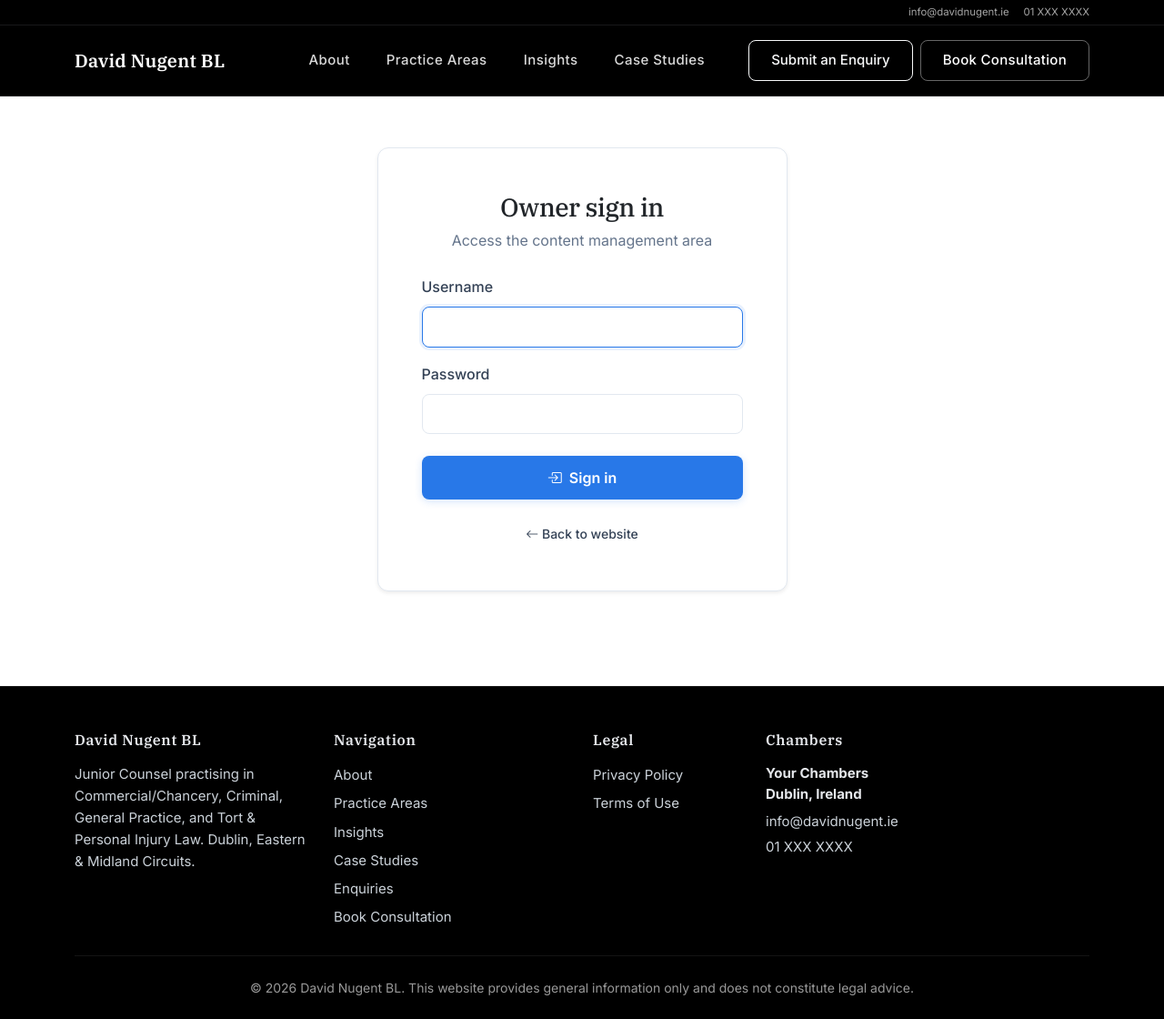
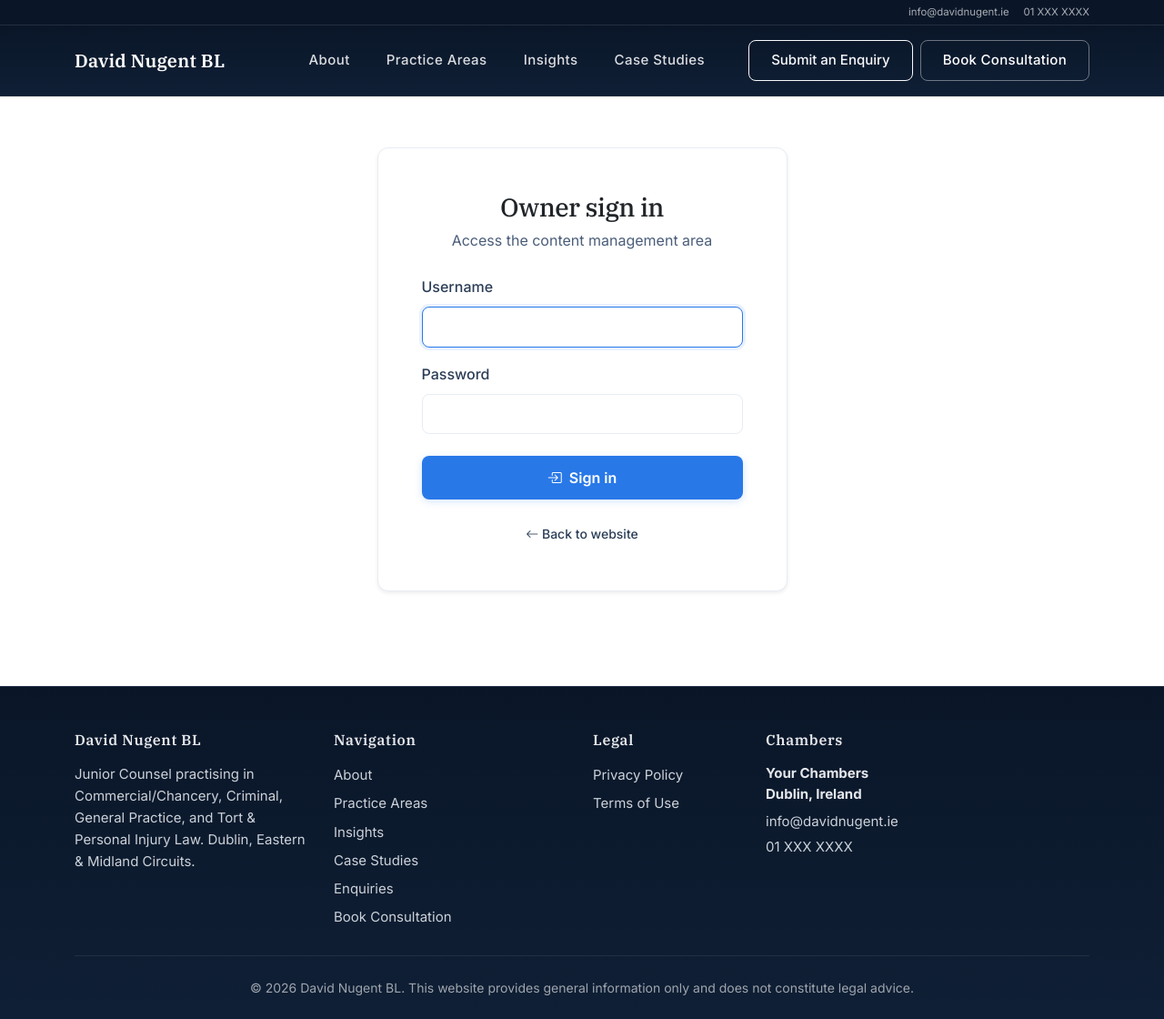
Before and after one commit to danieldeez/david-nugent-site, a Django app: page /site-access-dk2847/?next=/owner/site-pages/ in a window 1280 px wide. Shown: the whole page at 91% size. Run offline with Django 5.2, Linux system fonts and the light colour scheme.

Commit message:
Restore David Nugent brand colors and disable assistant
This commit restores the original David Nugent navy/blue color scheme
that was overwritten by the template's black/white/amber palette.

Color Scheme Restored:
- Brand primary: #0a1628 (deep navy) - was #000000 (black)
- Brand accent: #2878e8 (blue) - was #ffffff (white)
- CTA buttons: #2878e8 blue - was #f59e0b (amber)
- CTA hover: #1a66d1 darker blue - was #d97706 (dark amber)
- Text colors: Restored ink-700 (#2b3d56), ink-600 (#4a5d7a), ink-500 (#6b7a93)
- Background: Restored #fafbfd (was #f8fafc)
- Borders: Restored #e7ecf3 and #f1f4f8

Assistant Disabled:
- Set ASSISTANT_ENABLED=0 in .env file (local development)
- Note: Production should also ensure ASSISTANT_ENABLED is not set or set to 0

Files Modified:
- static/css/site.css: Restored all David Nugent navy/blue brand colors
- .env: Disabled assistant (not committed, local only)

Visual Result:
- Navbar: Navy background with blue CTA buttons
- All buttons: Blue (#2878e8) instead of amber
- Consistent navy/blue theme throughout site
- Assistant widget hidden from UI

🤖 Generated with [Claude Code](https://claude.com/claude-code)

Co-Authored-By: Claude Sonnet 4.5 <noreply@anthropic.com>

```diff
--- a/static/css/site.css
+++ b/static/css/site.css
@@ -17,52 +17,52 @@
    - Classic Navy: --brand-primary: #0a1628; --brand-accent: #C5A46E;
    ============================================================================ */
 :root{
-  /* Brand Colors - EDIT THESE TO RESKIN */
-  --brand-primary: #000000;           /* Primary brand color (slate blue) */
-  --brand-primary-light: #000000;     /* Lighter shade of primary */
-  --brand-primary-medium: #ffffff;    /* Medium shade for gradients */
-  --brand-accent: #ffffff;            /* Accent/highlight color (amber) */
-  --brand-accent-dark: #ffffff;       /* Darker accent for hover states */
+  /* Brand Colors - David Nugent Navy/Blue Theme */
+  --brand-primary: #0a1628;           /* Primary brand color (deep navy) */
+  --brand-primary-light: #0f1f35;     /* Lighter shade of navy */
+  --brand-primary-medium: #1a2f4a;    /* Medium navy for gradients */
+  --brand-accent: #2878e8;            /* Accent/highlight color (blue) */
+  --brand-accent-dark: #1a66d1;       /* Darker blue for hover states */
 
   /* CTA (Call-to-Action) Colors */
-  --cta-bg: #f59e0b;                  /* CTA button background */
-  --cta-bg-hover: #d97706;            /* CTA button hover state */
+  --cta-bg: #2878e8;                  /* CTA button background (blue) */
+  --cta-bg-hover: #1a66d1;            /* CTA button hover state (darker blue) */
   --cta-text: #ffffff;                /* CTA button text color */
 
   /* Background & Surface Colors */
-  --bg-page: #f8fafc;                 /* Main page background */
+  --bg-page: #fafbfd;                 /* Main page background */
   --bg-surface: #ffffff;              /* Card/surface background */
-  --bg-surface-alt: #f1f5f9;          /* Alternative surface (muted) */
-  --bg-muted: #e2e8f0;                /* Muted background for sections */
+  --bg-surface-alt: #f1f4f8;          /* Alternative surface (muted) */
+  --bg-muted: #e7ecf3;                /* Muted background for sections */
 
   /* Text Colors */
-  --text-primary: #0f172a;            /* Primary heading text */
-  --text-body: #334155;               /* Body text */
-  --text-muted: #64748b;              /* Muted/secondary text */
-  --text-light: #94a3b8;              /* Light text */
+  --text-primary: #2b3d56;            /* Primary heading text (ink-700) */
+  --text-body: #2b3d56;               /* Body text (ink-700) */
+  --text-muted: #4a5d7a;              /* Muted/secondary text (ink-600) */
+  --text-light: #6b7a93;              /* Light text (ink-500) */
   --text-on-dark: #f1f5f9;            /* Text on dark backgrounds */
   --text-on-dark-muted: rgba(241, 245, 249, 0.9);
 
   /* Border Colors */
-  --border-subtle: #e2e8f0;           /* Subtle borders */
-  --border-light: #f1f5f9;            /* Very light borders */
+  --border-subtle: #e7ecf3;           /* Subtle borders */
+  --border-light: #f1f4f8;            /* Very light borders */
   --border-on-dark: rgba(241, 245, 249, 0.1);
 
   /* Legacy aliases (for backward compatibility) */
-  --navy-900: var(--brand-primary);
+  --navy-900: #0a1628;
   --navy-800: #0f1f35;
-  --navy-700: var(--brand-primary-medium);
+  --navy-700: #1a2f4a;
   --navy-600: #264261;
-  --ink-700: var(--text-body);
-  --ink-600: var(--text-muted);
-  --ink-500: var(--text-light);
+  --ink-700: #2b3d56;
+  --ink-600: #4a5d7a;
+  --ink-500: #6b7a93;
   --ink-400: #8b98ae;
   --cta: #2878e8;
   --cta-hover: #1a66d1;
-  --bg: var(--bg-page);
-  --white: var(--bg-surface);
-  --border-light: var(--border-subtle);
-  --border-lighter: var(--border-light);
+  --bg: #fafbfd;
+  --white: #ffffff;
+  --border-light: #e7ecf3;
+  --border-lighter: #f1f4f8;
 }
 
 /* ===== Base ===== */
```
